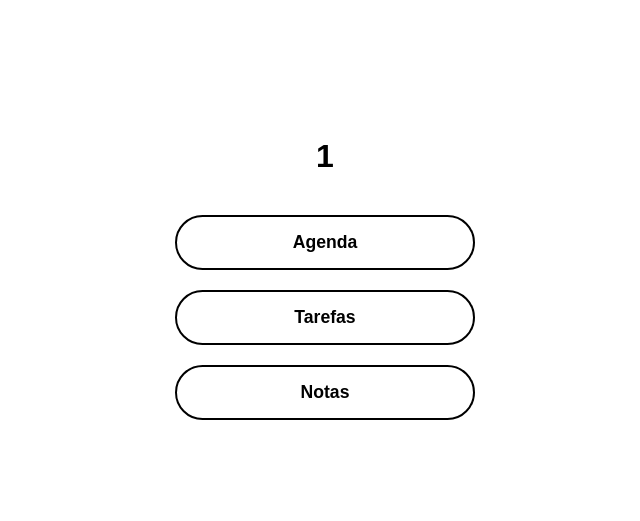
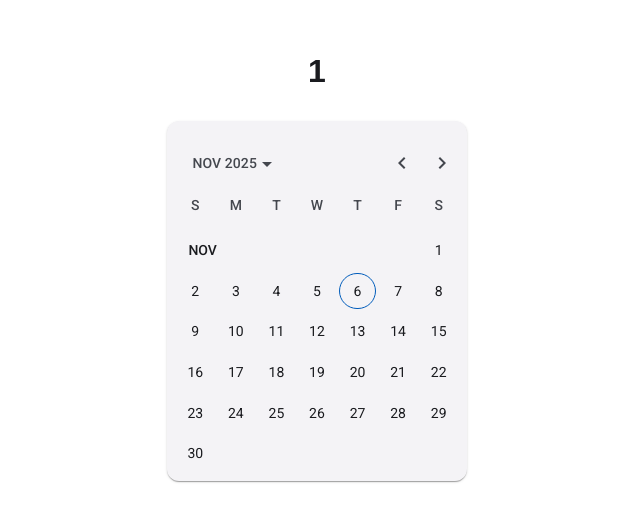
Before and after one commit to ellenvieira18/Organiza_ai, an Angular app in the folder organiza_ai/: page /categorias/1 in a window 1280 px wide. Shown: the part 139-660 px from the top of the page, without its empty margins (291-931 px from the left). Built offline with nearby package versions, Linux system fonts and the light colour scheme.

Commit message:
atualizado

```diff
--- a/organiza_ai/package.json
+++ b/organiza_ai/package.json
@@ -22,10 +22,12 @@
   },
   "private": true,
   "dependencies": {
+    "@angular/cdk": "~20.2.14",
     "@angular/common": "^20.2.0",
     "@angular/compiler": "^20.2.0",
     "@angular/core": "^20.2.0",
     "@angular/forms": "^20.2.0",
+    "@angular/material": "~20.2.14",
     "@angular/platform-browser": "^20.2.0",
     "@angular/router": "^20.2.0",
     "rxjs": "~7.8.0",
--- a/organiza_ai/src/app/Components/selecao-categorias/selecao-categorias.html
+++ b/organiza_ai/src/app/Components/selecao-categorias/selecao-categorias.html
@@ -11,10 +11,15 @@
         <!-- fazer o mesmo com os buttons [style.o que foi usado no style]="corCategoria" -->
         <div class="title" [style.color]="corCategoria">{{categorias}}</div>
 
-        <div class="buttons">
+        <!-- <div class="buttons">
             <button [class]="classeCategoria">Agenda</button>
             <button [class]="classeCategoria">Tarefas</button>
             <button [class]="classeCategoria">Notas</button>
-        </div>
+        </div> -->
+
+         <mat-card class="demo-inline-calendar-card">
+            <mat-calendar [(selected)]="selected"></mat-calendar>
+        </mat-card>
+
     </div>
 </div>
--- a/organiza_ai/src/app/Components/selecao-categorias/selecao-categorias.scss
+++ b/organiza_ai/src/app/Components/selecao-categorias/selecao-categorias.scss
@@ -1,3 +1,8 @@
+.demo-inline-calendar-card {
+  width: 300px;
+}
+
+
 //Paleta de cores
 $branco: #ffffff;
 
--- a/organiza_ai/src/app/Components/selecao-categorias/selecao-categorias.ts
+++ b/organiza_ai/src/app/Components/selecao-categorias/selecao-categorias.ts
@@ -1,10 +1,39 @@
-import { Component, Input } from '@angular/core';
+// import { Component, Input } from '@angular/core';
+// import { ActivatedRoute } from '@angular/router';
+// import { ClasseCatogotia_e, CorCategoria_e } from '../../enums/Enum';
+
+// @Component({
+//   selector: 'app-selecao-categorias',
+//   imports: [],
+//   templateUrl: './selecao-categorias.html',
+//   styleUrl: './selecao-categorias.scss'
+// })
+// export class SelecaoCategorias {
+//   categorias: string=""
+//   corCategoria: string=""
+//   classeCategoria: string=""
+//  constructor(private activateRoute: ActivatedRoute) {
+//   this.activateRoute.params.subscribe((params) => {
+//     this.categorias=params['categorias']
+//     this.corCategoria=CorCategoria_e[this.categorias as keyof typeof CorCategoria_e]
+//     console.log(this.corCategoria)
+//     this.classeCategoria=ClasseCatogotia_e[this.categorias as keyof typeof ClasseCatogotia_e]
+
+//   })
+//  }
+// }
+
+import { Component, Input, model} from '@angular/core';
 import { ActivatedRoute } from '@angular/router';
 import { ClasseCatogotia_e, CorCategoria_e } from '../../enums/Enum';
+import {MatDatepickerModule} from '@angular/material/datepicker';
+import {MatCardModule} from '@angular/material/card';
+import {provideNativeDateAdapter} from '@angular/material/core';
 
 @Component({
   selector: 'app-selecao-categorias',
-  imports: [],
+  providers: [provideNativeDateAdapter()],
+  imports: [MatDatepickerModule, MatCardModule],
   templateUrl: './selecao-categorias.html',
   styleUrl: './selecao-categorias.scss'
 })
@@ -12,6 +41,8 @@ export class SelecaoCategorias {
   categorias: string=""
   corCategoria: string=""
   classeCategoria: string=""
+
+  selected = model<Date | null>(null);
  constructor(private activateRoute: ActivatedRoute) {
   this.activateRoute.params.subscribe((params) => {
     this.categorias=params['categorias']
--- a/organiza_ai/src/app/app.routes.ts
+++ b/organiza_ai/src/app/app.routes.ts
@@ -5,7 +5,7 @@ import { Home } from '../app/Components/home/home';
 import { SelecaoCategorias } from './Components/selecao-categorias/selecao-categorias';
 
 export const routes: Routes = [
-    { path: 'login', component: Login },
+    { path: '', component: Login },
     { path: 'cadastro', component: Cadastro },
     { path: 'home', component: Home },
     { path: 'categorias/:categorias', component: SelecaoCategorias}
--- a/organiza_ai/src/index.html
+++ b/organiza_ai/src/index.html
@@ -9,6 +9,7 @@
   <link href="https://fonts.googleapis.com/icon?family=Material+Icons" rel="stylesheet">
   <link href="https://fonts.googleapis.com/css2?family=Barlow:wght@400;500;700&display=swap" rel="stylesheet">
 
+  <link href="https://fonts.googleapis.com/css2?family=Roboto:wght@300;400;500&display=swap" rel="stylesheet">
 </head>
 <body>
   <app-root></app-root>
--- a/organiza_ai/src/styles.scss
+++ b/organiza_ai/src/styles.scss
@@ -1 +1,111 @@
+
+// Include theming for Angular Material with `mat.theme()`.
+// This Sass mixin will define CSS variables that are used for styling Angular Material
+// components according to the Material 3 design spec.
+// Learn more about theming and how to use it for your application's
+// custom components at https://material.angular.dev/guide/theming
+// @use '@angular/material' as mat;
+
+// html {
+//   @include mat.theme((
+//     color: (
+//       primary: mat.$azure-palette,
+//       tertiary: mat.$blue-palette,
+//     ),
+//     typography: Roboto,
+//     density: 0,
+//   ));
+// }
+
+// body {
+//   // Default the application to a light color theme. This can be changed to
+//   // `dark` to enable the dark color theme, or to `light dark` to defer to the
+//   // user's system settings.
+//   color-scheme: light;
+
+//   // Set a default background, font and text colors for the application using
+//   // Angular Material's system-level CSS variables. Learn more about these
+//   // variables at https://material.angular.dev/guide/system-variables
+//   background-color: var(--mat-sys-surface);
+//   color: var(--mat-sys-on-surface);
+//   font: var(--mat-sys-body-medium);
+
+//   // Reset the user agent margin.
+//   margin: 0;
+// }
+
+// // Include theming for Angular Material with `mat.theme()`.
+// // This Sass mixin will define CSS variables that are used for styling Angular Material
+// // components according to the Material 3 design spec.
+// // Learn more about theming and how to use it for your application's
+// // custom components at https://material.angular.dev/guide/theming
+// @use '@angular/material' as mat;
+
+// html {
+//   @include mat.theme((
+//     color: (
+//       primary: mat.$rose-palette,
+//       tertiary: mat.$red-palette,
+//     ),
+//     typography: Roboto,
+//     density: 0,
+//   ));
+// }
+
+// body {
+//   // Default the application to a light color theme. This can be changed to
+//   // `dark` to enable the dark color theme, or to `light dark` to defer to the
+//   // user's system settings.
+//   color-scheme: light;
+
+//   // Set a default background, font and text colors for the application using
+//   // Angular Material's system-level CSS variables. Learn more about these
+//   // variables at https://material.angular.dev/guide/system-variables
+//   background-color: var(--mat-sys-surface);
+//   color: var(--mat-sys-on-surface);
+//   font: var(--mat-sys-body-medium);
+
+//   // Reset the user agent margin.
+//   margin: 0;
+// }
+// // style grobal
+// html, body { height: 100%; }
+// body { margin: 0; font-family: Roboto, "Helvetica Neue", sans-serif; }
+
+// Include theming for Angular Material with `mat.theme()`.
+// This Sass mixin will define CSS variables that are used for styling Angular Material
+// components according to the Material 3 design spec.
+// Learn more about theming and how to use it for your application's
+// custom components at https://material.angular.dev/guide/theming
+@use '@angular/material' as mat;
+
+html {
+  @include mat.theme((
+    color: (
+      primary: mat.$azure-palette,
+      tertiary: mat.$blue-palette,
+    ),
+    typography: Roboto,
+    density: 0,
+  ));
+}
+
+body {
+  // Default the application to a light color theme. This can be changed to
+  // `dark` to enable the dark color theme, or to `light dark` to defer to the
+  // user's system settings.
+  color-scheme: light;
+
+  // Set a default background, font and text colors for the application using
+  // Angular Material's system-level CSS variables. Learn more about these
+  // variables at https://material.angular.dev/guide/system-variables
+  background-color: var(--mat-sys-surface);
+  color: var(--mat-sys-on-surface);
+  font: var(--mat-sys-body-medium);
+
+  // Reset the user agent margin.
+  margin: 0;
+}
 // style grobal
+html, body { height: 100%; }
+body { margin: 0; font-family: Roboto, "Helvetica Neue", sans-serif; }
```
Also changed, not shown: organiza_ai/src/app/Components/home/home.scss (line endings or trailing spaces), 1 other file (tests, documents, lock files or other folders).
